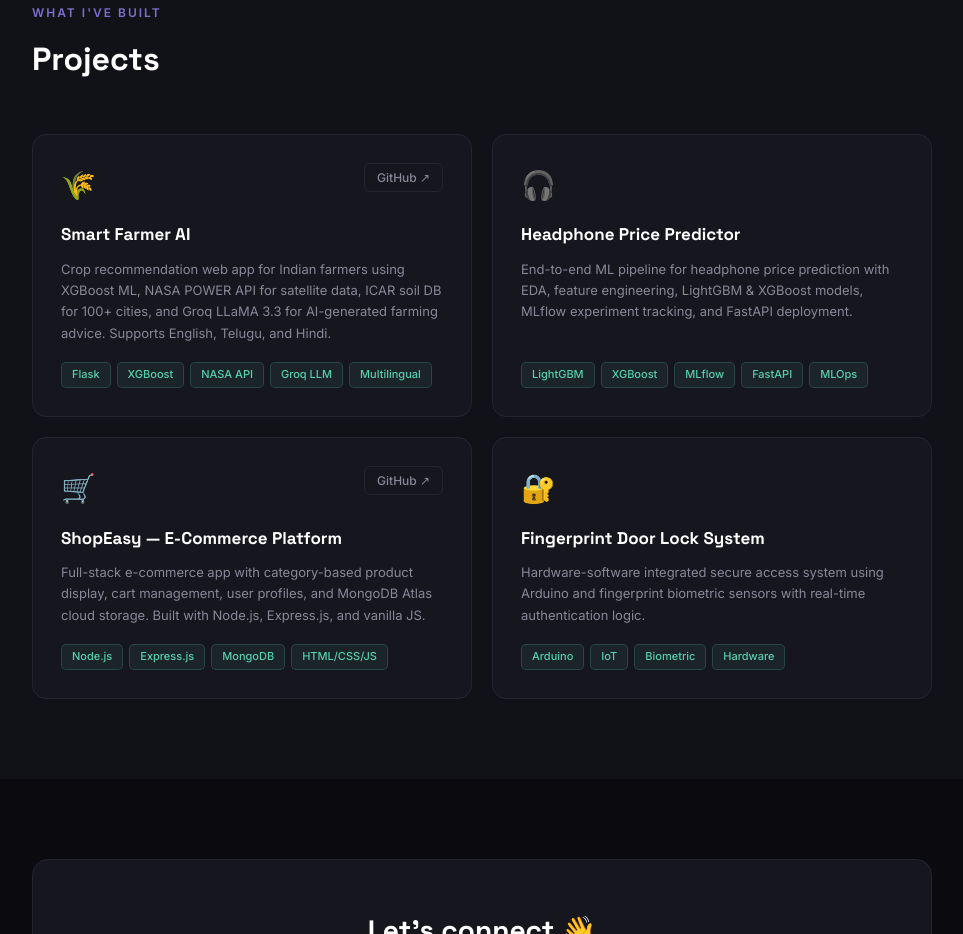
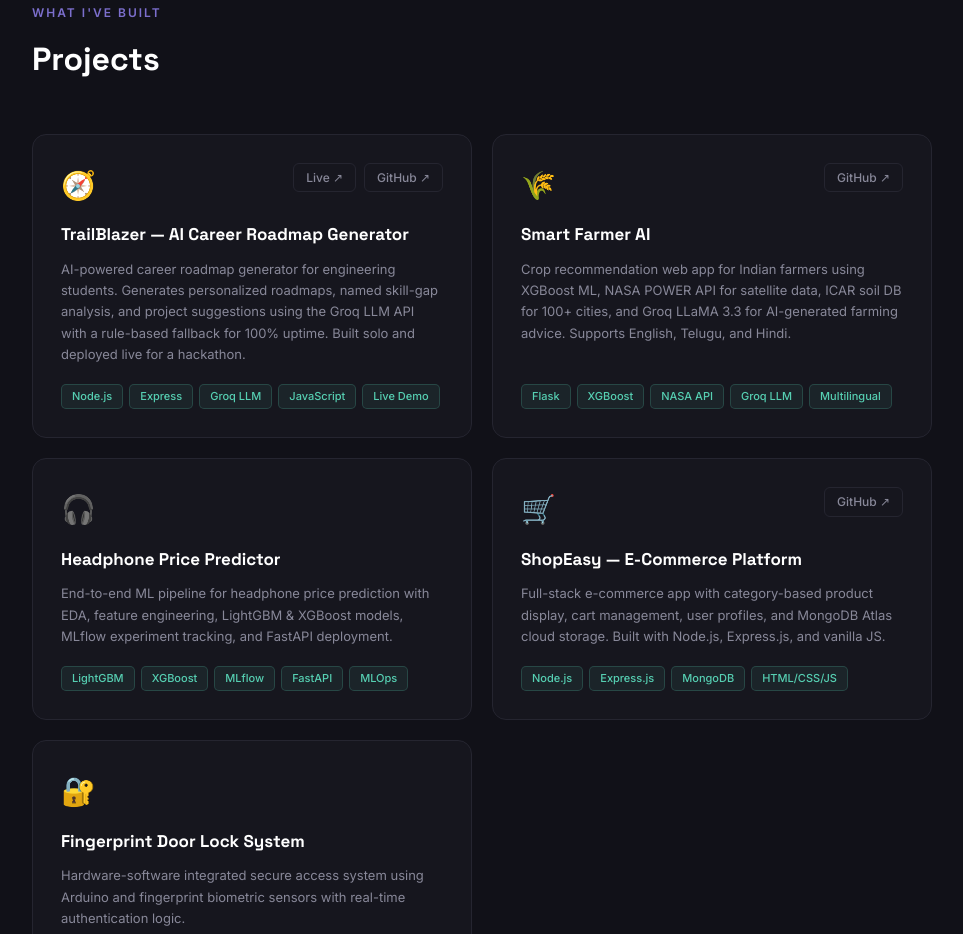
Before and after one commit to GeethaBurigalla/GeethaBurigalla.github.io, a plain HTML site: page index.html in a window 1280 px wide. Shown: the part 2339-3273 px from the top of the page, without its empty margins (158-1121 px from the left). Drawn offline with Linux system fonts and the light colour scheme.

Commit message:
Update index.html

```diff
--- a/index.html
+++ b/index.html
@@ -168,6 +168,7 @@
     transition: all 0.2s; font-weight: 500;
   }
   .proj-link:hover { color: var(--accent); border-color: var(--accent); }
+  .proj-links { display: flex; gap: 8px; }
   .proj-card h4 { font-family: 'Space Grotesk', sans-serif; font-size: 17px; font-weight: 700; color: var(--white); margin-bottom: 10px; }
   .proj-card p { color: var(--muted); font-size: 13px; line-height: 1.65; margin-bottom: 18px; flex: 1; }
   .proj-tags { display: flex; flex-wrap: wrap; gap: 6px; }
@@ -326,6 +327,22 @@
     <div class="projects-grid">
       <div class="proj-card">
         <div class="proj-top">
+          <div class="proj-emoji">🧭</div>
+          <div class="proj-links">
+            <a href="https://trailblazer-xo24.onrender.com/" target="_blank" class="proj-link">Live ↗</a>
+            <a href="https://github.com/GeethaBurigalla/TrailBlazer" target="_blank" class="proj-link">GitHub ↗</a>
+          </div>
+        </div>
+        <h4>TrailBlazer — AI Career Roadmap Generator</h4>
+        <p>AI-powered career roadmap generator for engineering students. Generates personalized roadmaps, named skill-gap analysis, and project suggestions using the Groq LLM API with a rule-based fallback for 100% uptime. Built solo and deployed live for a hackathon.</p>
+        <div class="proj-tags">
+          <span class="proj-tag">Node.js</span><span class="proj-tag">Express</span>
+          <span class="proj-tag">Groq LLM</span><span class="proj-tag">JavaScript</span>
+          <span class="proj-tag">Live Demo</span>
+        </div>
+      </div>
+      <div class="proj-card">
+        <div class="proj-top">
           <div class="proj-emoji">🌾</div>
           <a href="https://github.com/GeethaBurigalla/Smart_Farmer_AI" target="_blank" class="proj-link">GitHub ↗</a>
         </div>
```
